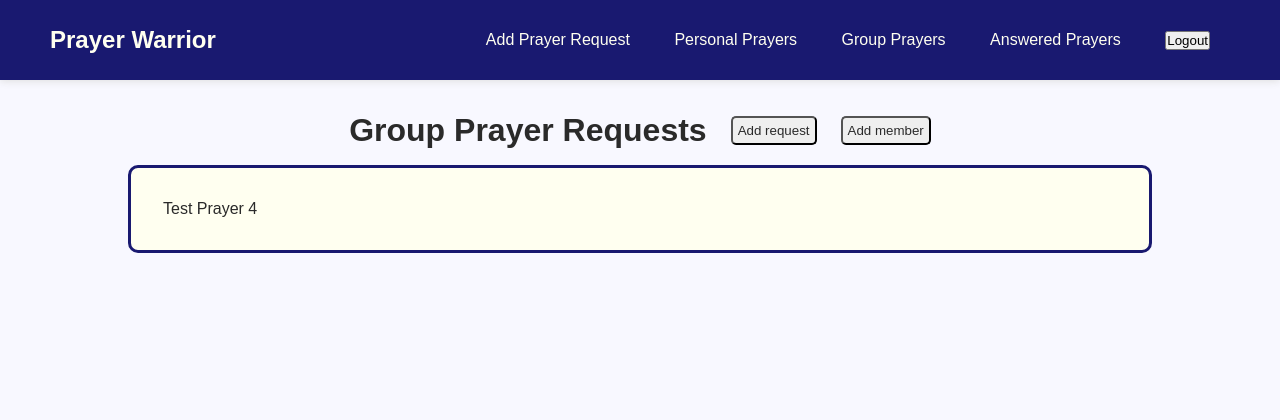
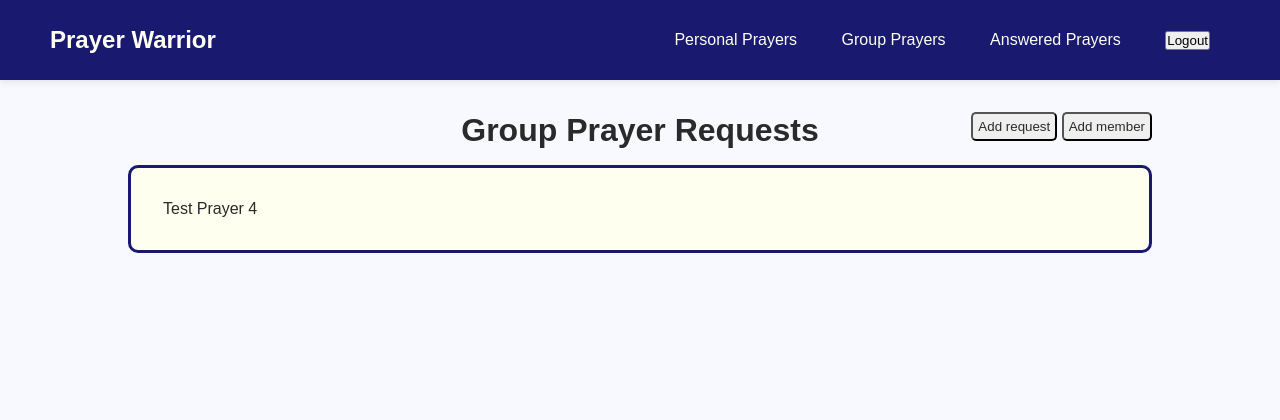
Before and after one commit to stephenlindstrom/prayer_warrior, a Django app: page /app/group-prayers/1/ in a window 1280 px wide. Shown: the top 420 px of the page. Run offline with Django 5.2, Linux system fonts and the light colour scheme; a user stored in the database is signed in; data comes from the database, SQL or seed files in the repository; both versions use the stored data as it was after the commit.

Commit message:
Update styling

```diff
--- a/app/static/app/group-detail.css
+++ b/app/static/app/group-detail.css
@@ -22,14 +22,29 @@ h1 {
     background-color: var(--secondary-color);
 }
 
-.header {
+.page-container {
     display: flex;
-    justify-content: center;
+    flex-direction: column;
     align-items: center;
 }
 
+.header {
+    display: grid;
+    grid-template-columns: 1fr auto 1fr;
+    justify-items: center;
+    width: 80vw;
+}
+
+.header > *:nth-child(1) {
+    grid-column-start: 2;
+}
+
+.header > *:nth-child(2) {
+    margin-left: auto;
+}
+
+
 #pr-btn, #am-btn {
-    margin-left: 1.5rem;
     padding: 5px;
     border-radius: 5px;
 }
--- a/app/static/app/login.css
+++ b/app/static/app/login.css
@@ -107,6 +107,10 @@ hr {
         margin: 5rem 0 0 0;
     }
 
+    h1 {
+        text-align: center;
+    }
+
     .form-box {
         margin: 2rem 0 0 0;
     }
--- a/app/templates/app/group-detail.html
+++ b/app/templates/app/group-detail.html
@@ -4,10 +4,13 @@
 {% block page-style %} <link rel="stylesheet" href="{% static 'app/group-detail.css' %}">{% endblock %}
 
 {% block content %}
+    <div class="page-container">
         <div class="header">
             <h1>Group Prayer Requests</h1>
+            <div class="buttons">
                 <button id="pr-btn"><a href="{% url 'app:prayer-request' %}">Add request</a></button>
                 <button id="am-btn"><a href="{% url 'app:add-member' group.id %}">Add member</a></button>
+            </div>
         </div>
         {% if prayer_list %}
         <ul class="flex-container">
@@ -18,4 +21,5 @@
         {% else %}
             No prayer requests
         {% endif %}
+    </div>
 {% endblock %}
--- a/app/templates/app/navbar.html
+++ b/app/templates/app/navbar.html
@@ -13,7 +13,6 @@
     <h1 id="nav-title"><a href="{% url 'app:index' %}">Prayer Warrior</a></h1>
     <nav>
         <ul>
-            <li><a href="{% url 'app:prayer-request' %}">Add Prayer Request</a></li>
             <li><a href="{% url 'app:personal-prayer' %}">Personal Prayers</a></li>
             <li><a href="{% url 'app:group-prayers' %}">Group Prayers</a></li>
             <li><a href="#">Answered Prayers</a></li>
```
Also changed, not shown: app/static/app/personal-prayer.css (+18 -3 lines), app/templates/app/personal-prayer.html (+6 -5 lines), db.sqlite3, 1 other file. Lines whose indentation alone changed are shown as unchanged.
